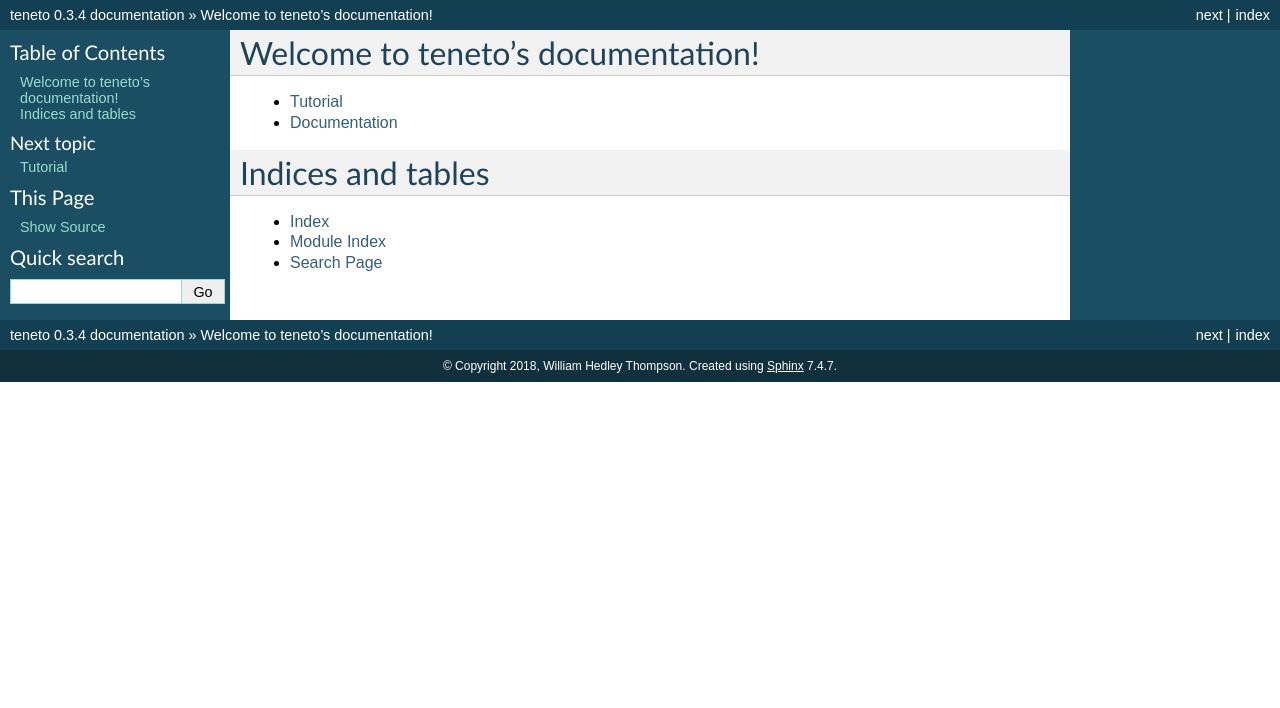
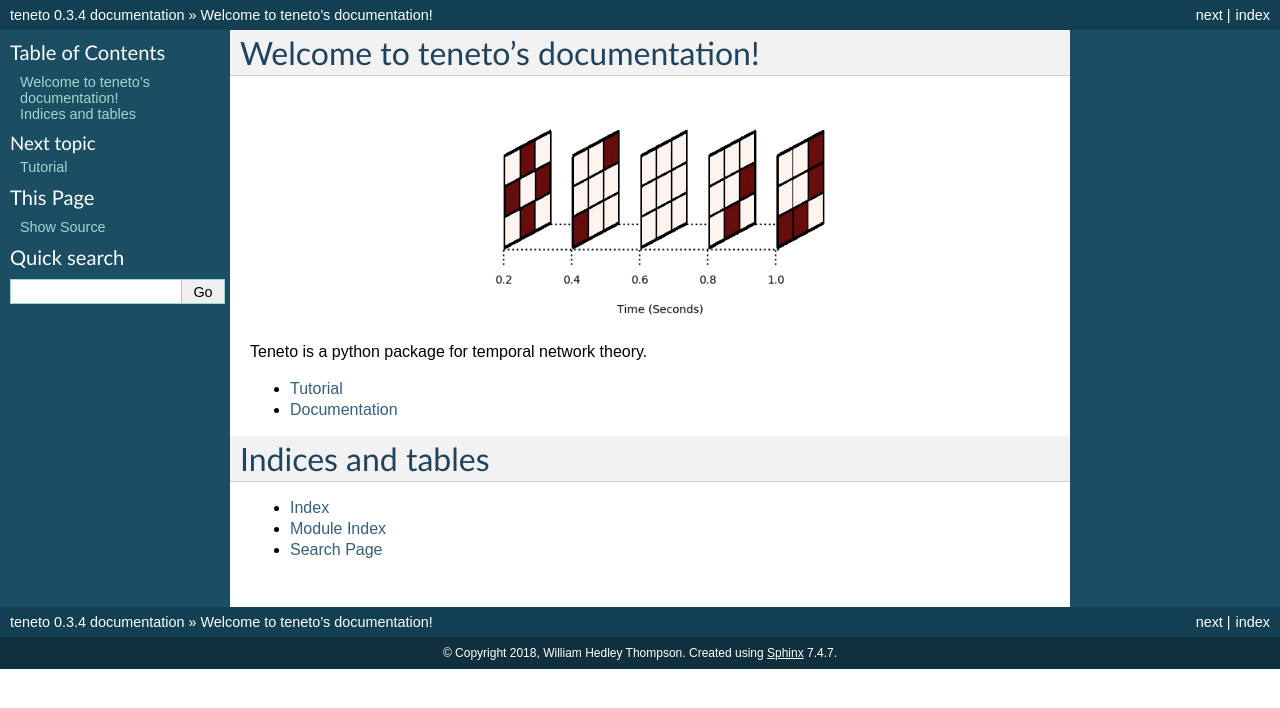
Before and after one commit to wiheto/teneto, a Sphinx documentation site: the page built from docs/index.rst, in a window 1280 px wide. Shown: the top 708 px of the page. Built offline with Sphinx 7.4.7, drawn with Linux system fonts in a browser that asks for light colours.

Commit message:
frontpage

```diff
--- a/docs/index.rst
+++ b/docs/index.rst
@@ -5,6 +5,12 @@
 
 Welcome to teneto's documentation!
 ==================================
+
+.. image:: tutorial/images/gennet_example1.png
+    :align: center
+
+Teneto is a python package for temporal network theory.
+
 
 .. toctree::
    :maxdepth: 1
```
